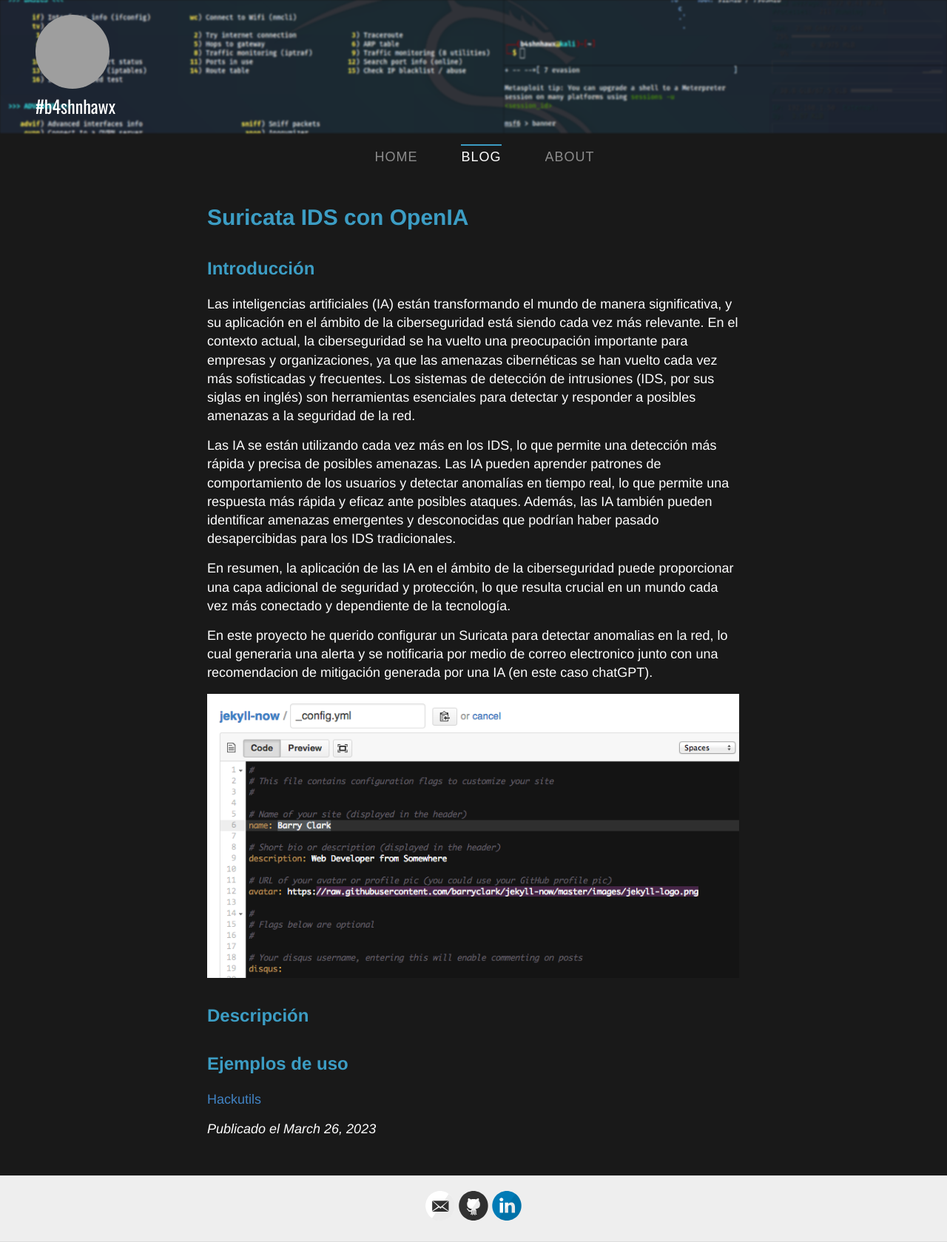
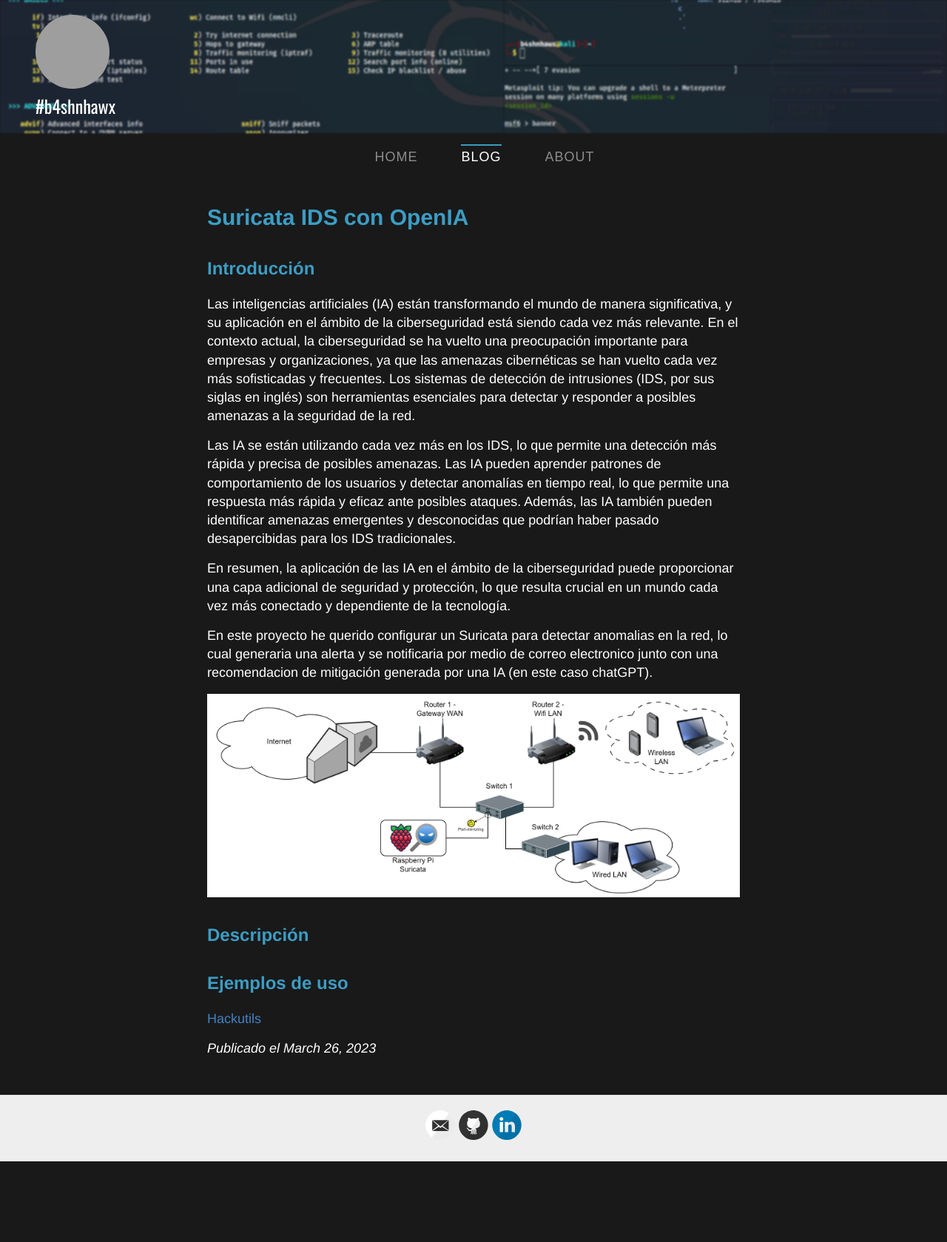
Before and after one commit to b4shnhawx/b4shnhawx.github.io, a Jekyll site: the page built from _posts/2023-03-26-Suricata IDS con OpenIA.md, in a window 1280 px wide. Shown: the whole page at 74% size. Built offline with Jekyll 4.4.1, drawn with Linux system fonts in a browser that asks for light colours; nearby versions of some CDN libraries; after the commit the page ends 1570 px from its top, so only the background shows below that; grey boxes are pictures that could not be loaded.

Commit message:
Update 2023-03-26-Suricata IDS con OpenIA.md

```diff
--- a/_posts/2023-03-26-Suricata IDS con OpenIA.md
+++ b/_posts/2023-03-26-Suricata IDS con OpenIA.md
@@ -14,7 +14,7 @@
 En este proyecto he querido configurar un Suricata para detectar anomalias en la red, lo cual generaria una alerta y se notificaria por medio de correo electronico junto con una recomendacion de mitigación generada por una IA (en este caso chatGPT).
 
 
-![_config.yml]({{ site.baseurl }}/images/config.png)
+![_config.yml]({{ site.baseurl }}/images/lan.png)
 
 ## Descripción
 
```
